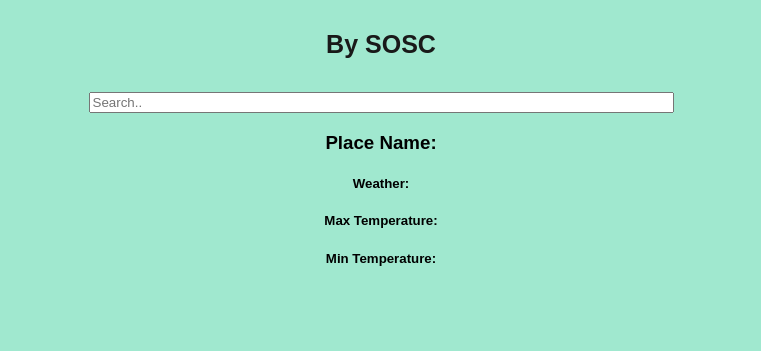
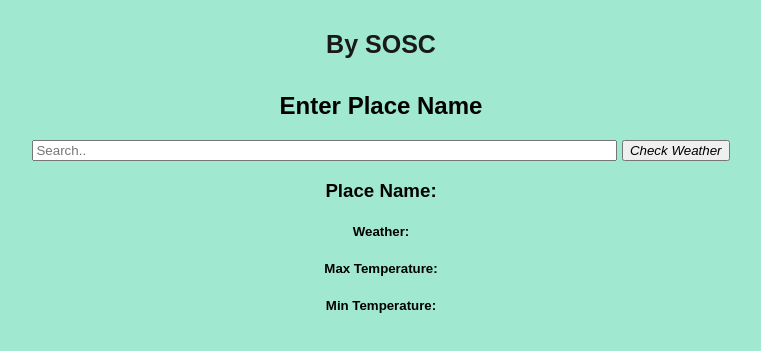
Before and after one commit to nathanielmathew/weather-api, a plain HTML site: page index.html in a window 1280 px wide. Shown: the part 75-426 px from the top of the page, without its empty margins (259-1020 px from the left). Drawn offline with Linux system fonts and the light colour scheme.

Commit message:
Updated html

```diff
--- a/index.html
+++ b/index.html
@@ -10,9 +10,10 @@
 <body>
 	 <h1 id="heading" class="h1 header">WEATHER FORECAST API 1.0</h1>
 	 <h4 id="SOSC" class="h4 SOSC">By SOSC</h4>
-
+		<h2>Enter Place Name</h2>
 	 <div id= "Searchbox" class="div Searchbox" align="center">
 	 <input type="text" placeholder="Search.." size=70%>
+	 <button type="submit"><i class="button Search">Check Weather</i></button>
      </div>
 
      <div>
```
